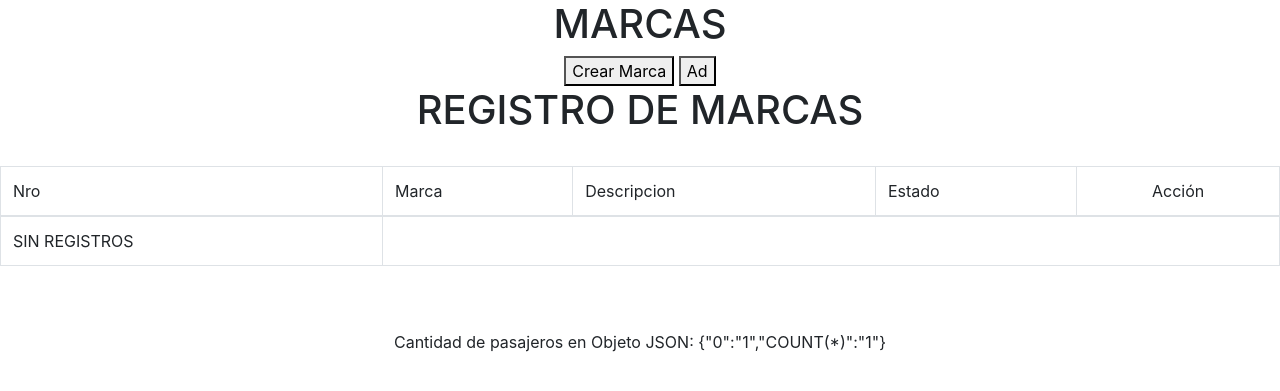
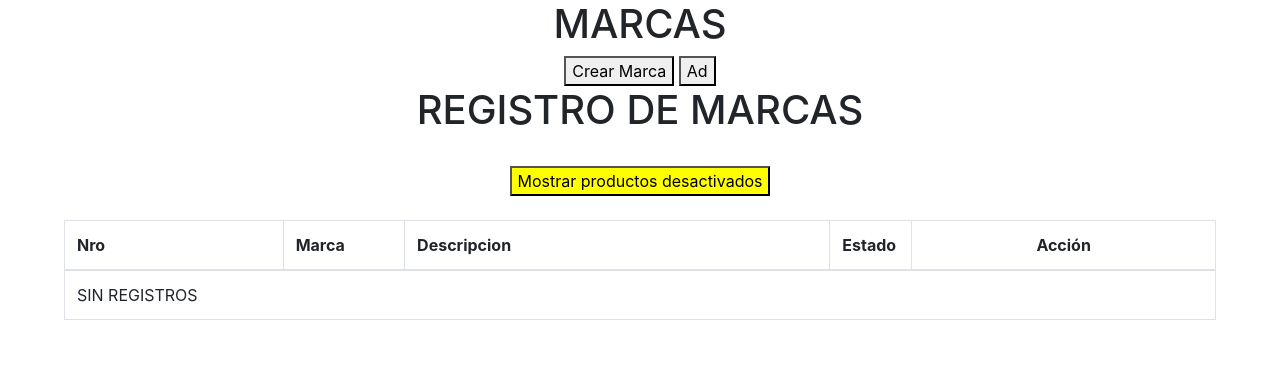
Before and after one commit to fergta54/ProyectoNord, a PHP site: page /gestionProductos/adminMarcas.php in a window 1280 px wide. Shown: the part 66-457 px from the top of the page. Run offline with PHP 8.4, Linux system fonts and the light colour scheme; the visitor is signed in with stand-in values (Sample User, id 1); tables that the repository leaves empty or names only in its code hold one stand-in row (values such as "Sample post"); data that the repository does not hold is empty.

Commit message:
33-marcas-complete

```diff
--- a/admin.php
+++ b/admin.php
@@ -9,7 +9,7 @@ if (isset($_SESSION['usuario'])) {
 }
 if ($varSession == null || $varSession = '' || $varRol != 'admin') {
     echo 'NO TIENES ACCESSO';
-    // header("Location:index.php");
+    header("Location:./loginAzul/login.php");
     die();
 }
 ?>
--- a/conexion.php
+++ b/conexion.php
@@ -1,14 +1,14 @@
 <?php
 
-// $servidor='localhost';
-// $ruta='root';
-// $password='';
-// $bd='nordsternazul';
+$servidor = 'localhost';
+$usu = 'root';
+$password = '';
+$bd = 'nordsternazul';
 //---------------------------------------
-$servidor='MYSQL8001.site4now.net';
-$usu='a9a738_nrdazul';
-$password='GrupoAzul777';
-$bd='db_a9a738_nrdazul';
+// $servidor='MYSQL8001.site4now.net';
+// $usu='a9a738_nrdazul';
+// $password='GrupoAzul777';
+// $bd='db_a9a738_nrdazul';
 
 $conexion = mysqli_connect($servidor, $usu, $password, $bd);
 
--- a/gestionProductos/adminMarcas.php
+++ b/gestionProductos/adminMarcas.php
@@ -24,22 +24,49 @@
         <button><a href="crearMarca.php" class="botonesProductos">Crear Marca</a></button>
         <button><a class="botonesProductos">Ad</a></button>
         <h1>REGISTRO DE MARCAS</h1><br>
-        <table class="table table-bordered">
+        <button id="botonMostrar" onClick="toggleButton()" value="Mostrar Desactivados" style="background-color:yellow">Mostrar productos desactivados</button>
+        <br>
+        <br>
+
+        <script>
+            function toggleButton() {
+                var x = document.getElementById("ElementosEliminados");
+                var y = document.getElementById("tituloEliminado");
+                var button = document.getElementById("botonMostrar");
+                if (x.style.display === "none") {
+                    x.style.display = "table-row";
+                    y.style.display = "table-row";
+                    y.colspan = 6;
+                    button.innerHTML = "Ocultar productos desactivados";
+                    var color = window.getComputedStyle(button, null)
+                        .getPropertyValue("background-color");
+                    button.style.backgroundColor = "orange";
+                } else {
+                    x.style.display = "none";
+                    y.style.display = "none";
+                    button.innerHTML = "Mostrar productos desactivados";
+                    var color = window.getComputedStyle(button, null)
+                        .getPropertyValue("background-color");
+                    button.style.backgroundColor = "yellow";
+                }
+            }
+        </script>
+        <table class="tablaMarcas table table-bordered">
             <thead>
-                <tr>
-                    <td>Nro</td>
-                    <td>Marca</td>
-                    <td>Descripcion</td>
-                    <td>Estado</td>
-                    <td colspan="2">
+                <tr><b>
+                        <th class="td1">Nro</td>
+                        <th class="td2">Marca</td>
+                        <th class="td3">Descripcion</td>
+                        <th class="td4">Estado</td>
+                        <th class="td5 td6" colspan="2">
                             <center>Acción</center>
-                    </td>
+                        </th>
+                    </b>
                 </tr>
             </thead>
             <tbody>
                 <?php
-                include("../conexion.php");
-
+                include('../conexion.php');
                 if (!$conexion) {
                     echo "Error en la conexion";
                 } else {
@@ -47,36 +74,40 @@
                     $ejecutarConsulta = mysqli_query(
                         $conexion,
                         "SELECT id_marca as Nro,nombre_marca as Marca, descripcion_marca as Descripcion
-                    ,estado_marca as Estado FROM marcas where estado_marca=1"
+                    ,estado_marca as Estado FROM marcas where estado_marca=1 order by id_marca"
                     )
                         or die("Problemas en la inserción" . mysqli_error($conexion));
                     //echo $_SESSION['IdRegistro'];
-                    mysqli_close($conexion);
+                    // mysqli_close($conexion);
                     $verFilas = mysqli_num_rows($ejecutarConsulta);
                     $fila = mysqli_fetch_array($ejecutarConsulta);
                     if (!$ejecutarConsulta) {
                         echo "Error en la consulta";
                     } else {
                         if ($verFilas < 1) {
-                            echo "<tr><td>SIN REGISTROS</td></tr>";
+                            echo "<tr><td colspan='6'>SIN REGISTROS</td></tr>";
                         } else {
                             for ($i = 0; $i < $fila; $i++) {
                                 echo '
                                 <tr>
-                                    <td>' . $fila[0] . '</td>
+                                    <td>' . $i + 1 . '</td>
                                     <td>' . $fila[1] . '</td>
                                     <td>' . $fila[2] . '</td>
-                                    <td>' . $fila[3] . '</td>
+                                    <td><center>' . $fila[3] . '</center></td>
 
                             ';
 
                 ?>
-                                <td><button class="btn btn-success"><a class="botonesProductos" href="editarMarca.php?id=<?php echo $fila[0] ?>">
+                                <td>
+                                    <center><button class="btn btn-warning"><a class="botonesProductos" href="editarMarca.php?id=<?php echo $fila[0] ?>">
                                                 <i class="fas fa-marker">Editar</i>
-                                        </a></button> </td>
-                                <td><button class="botonEditar btn btn-danger"><a class="botonesProductos" href=" eliminarMarca.php?id=<?php echo $fila[0] ?>">
+                                            </a></button> </center>
+                                </td>
+                                <td>
+                                    <center><button class="botonEditar btn btn-danger"><a class="botonesProductos" href=" eliminarMarca.php?id=<?php echo $fila[0] ?>">
                                                 Cambiar estado a inactivo
-                                        </a></button> </td>
+                                            </a></button> </center>
+                                </td>
                                 </tr>
                 <?php
 
@@ -85,28 +116,70 @@
                         }
                     }
                 }
+
+                // ahora para los elementos ocultos
+
                 ?>
-            </tbody>
-        </table>
-        <br><br>
+                <tr id="tituloEliminado" style="display:none;">
+                    <td colspan="6"><b>Productos desactivados</b></td>
+                </tr>
                 <?php
-        include("../conexion.php");
-
                 if (!$conexion) {
                     echo "Error en la conexion";
                 } else {
+                    //session_start();
+                    $ejecutarConsulta2 = mysqli_query(
+                        $conexion,
+                        "SELECT id_marca as Nro,nombre_marca as Marca, descripcion_marca as Descripcion
+                        ,estado_marca as Estado FROM marcas where estado_marca=2 order by id_marca"
+                    )
+                        or die("Problemas en la inserción" . mysqli_error($conexion));
+                    //echo $_SESSION['IdRegistro'];
+                    mysqli_close($conexion);
+                    $verFilas2 = mysqli_num_rows($ejecutarConsulta2);
+                    $fila2 = mysqli_fetch_array($ejecutarConsulta2);
+                    if (!$ejecutarConsulta2) {
+                        echo "Error en la consulta";
+                    } else {
 
-            $consulta = mysqli_query($conexion, "SELECT COUNT(*) FROM  marcas")
-                or die("Problemas en la inserción" . mysqli_error($conexion));
-            $totalRegistros = mysqli_fetch_array($consulta);
-            echo "Cantidad de pasajeros en Objeto JSON: " . json_encode($totalRegistros);
-            //echo "<script type='text/javascript'>alert(".json_encode($totalRegistros).");</script>";
+                        if ($verFilas2 < 1) {
+                            echo '<tr id="ElementosEliminados" style="display:none;"><td colspan="6">SIN REGISTROS</td></tr>';
+                        } else {
+                            for ($i = 0; $i < $fila2; $i++) {
+                                echo '
+                                    <tr id="ElementosEliminados" style="display:none;">
+                                        <td>' . $i + 1 . '</td>
+                                        <td>' . $fila2[1] . '</td>
+                                        <td>' . $fila2[2] . '</td>
+                                        <td><center>' . $fila2[3] . '</center></td>
 
+                                ';
+
+                ?>
+
+                                <td colspan="2">
+                                    <center><button class="botonActivar btn btn-success"><a class="botonesProductos" href="activarMarca.php?id=<?php echo $fila2[0] ?>">
+                                                Activar
+                                            </a></button></center>
+                                </td>
+                                </tr>
+                <?php
+
+                                $fila2 = mysqli_fetch_array($ejecutarConsulta2);
+                            }
+                        }
+                    }
                 }
                 ?>
 
 
+            </tbody>
+        </table>
+        <br><br>
+
     </center>
+
+
 </body>
 
 </html>
--- a/gestionProductos/eliminarMarca.php
+++ b/gestionProductos/eliminarMarca.php
@@ -1,7 +1,5 @@
 <?php
 include('../conexion.php');
-$nombre = '';
-$descripcion = '';
 
 if (isset($_GET['id'])) {
     $id = $_GET['id'];
--- a/gestionProductos/menuProductos.php
+++ b/gestionProductos/menuProductos.php
@@ -22,7 +22,7 @@
         </h1>
         <button><a class="botonesProductos">Administrar Productos</a></button>
         <button><a href="adminMarcas.php" class="botonesProductos">Administrar Marcas</a></button>
-        <button><a class="botonesProductos">Administrar Categorias</a></button>
+        <button><a href="adminCategorias.php" class="botonesProductos">Administrar Categorias</a></button>
     </center>
 </body>
 
--- a/incluir/barraNav.php
+++ b/incluir/barraNav.php
@@ -9,7 +9,7 @@ if ($_SESSION['usuario']) {
 }
 if ($varSession == null || $varSession = '' || $varRol != 'admin') {
     echo 'NO TIENES ACCESSO';
-    // header("Location:index.php");
+    header("Location:../loginAzul/login.php");
     die();
 }
 ?>
@@ -26,16 +26,7 @@ if ($varSession == null || $varSession = '' || $varRol != 'admin') {
     <script src="../recursos/js/bootstrap.min.js"></script>
     <link rel="stylesheet" href="../recursos/css/cabecera.css">
     <script src="../recursos/js/jquery-3.7.0.min.js"></script>
-    <style>
-        a {
-            color: white;
-        }
 
-        a:hover {
-            color: orange;
-            text-decoration: none;
-        }
-    </style>
 </head>
 
 <body>
--- a/recursos/css/cabecera.css
+++ b/recursos/css/cabecera.css
@@ -97,3 +97,25 @@ header .navbar a:hover {
   color: orange;
   text-decoration: none;
 }
+.td1 {
+  width: 18%;
+}
+.td2 {
+  width: 10%;
+}
+.td3 {
+  width: 35%;
+}
+.td4 {
+  width: 5%;
+}
+.td5 {
+  width: 18%;
+}
+.td6 {
+  width: 25%;
+}
+
+.tablaMarcas {
+  width: 90%;
+}
```
Also changed, not shown: gestionProductos/activarMarca.php (added, +57 -0 lines). Lines whose indentation alone changed are shown as unchanged.
